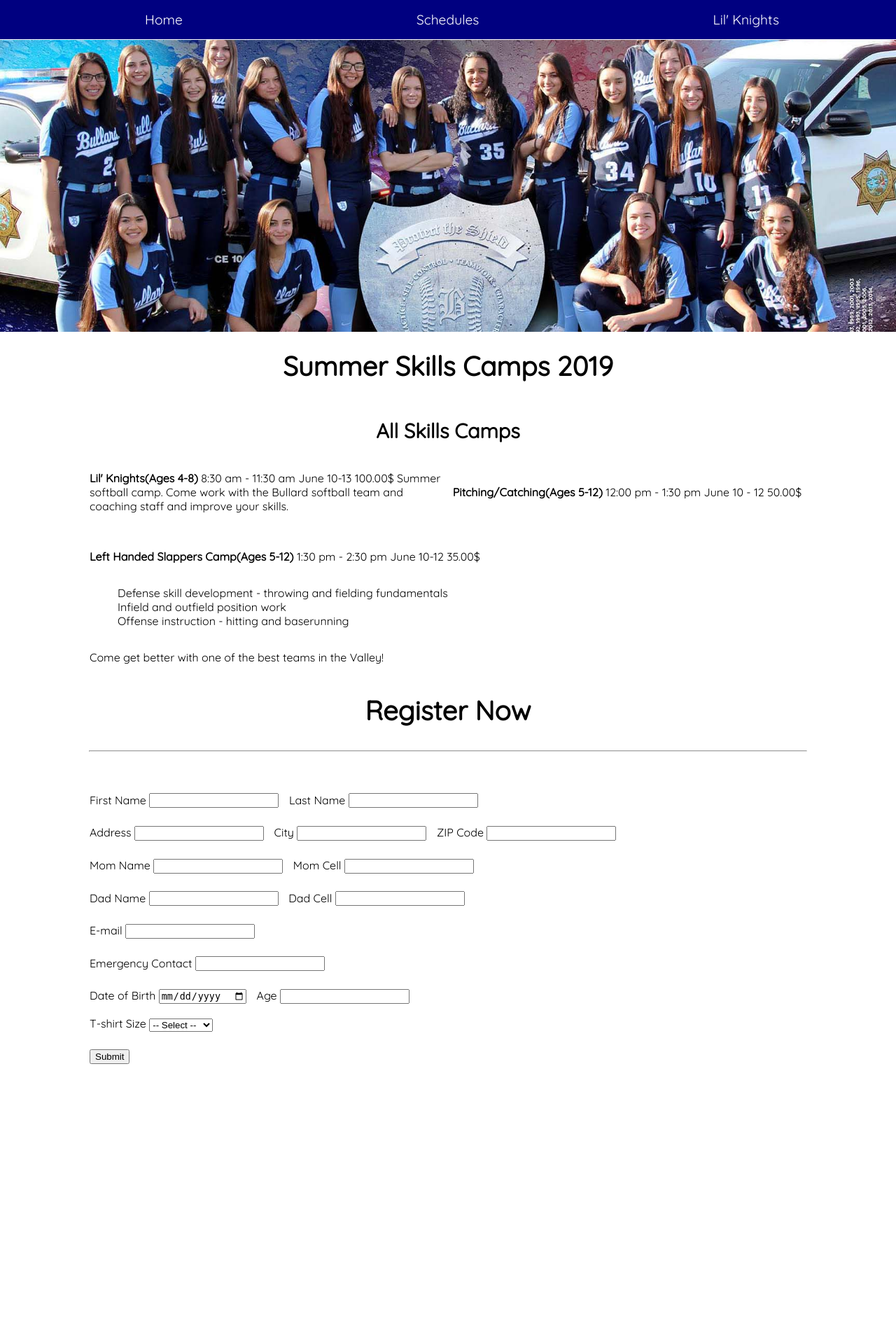
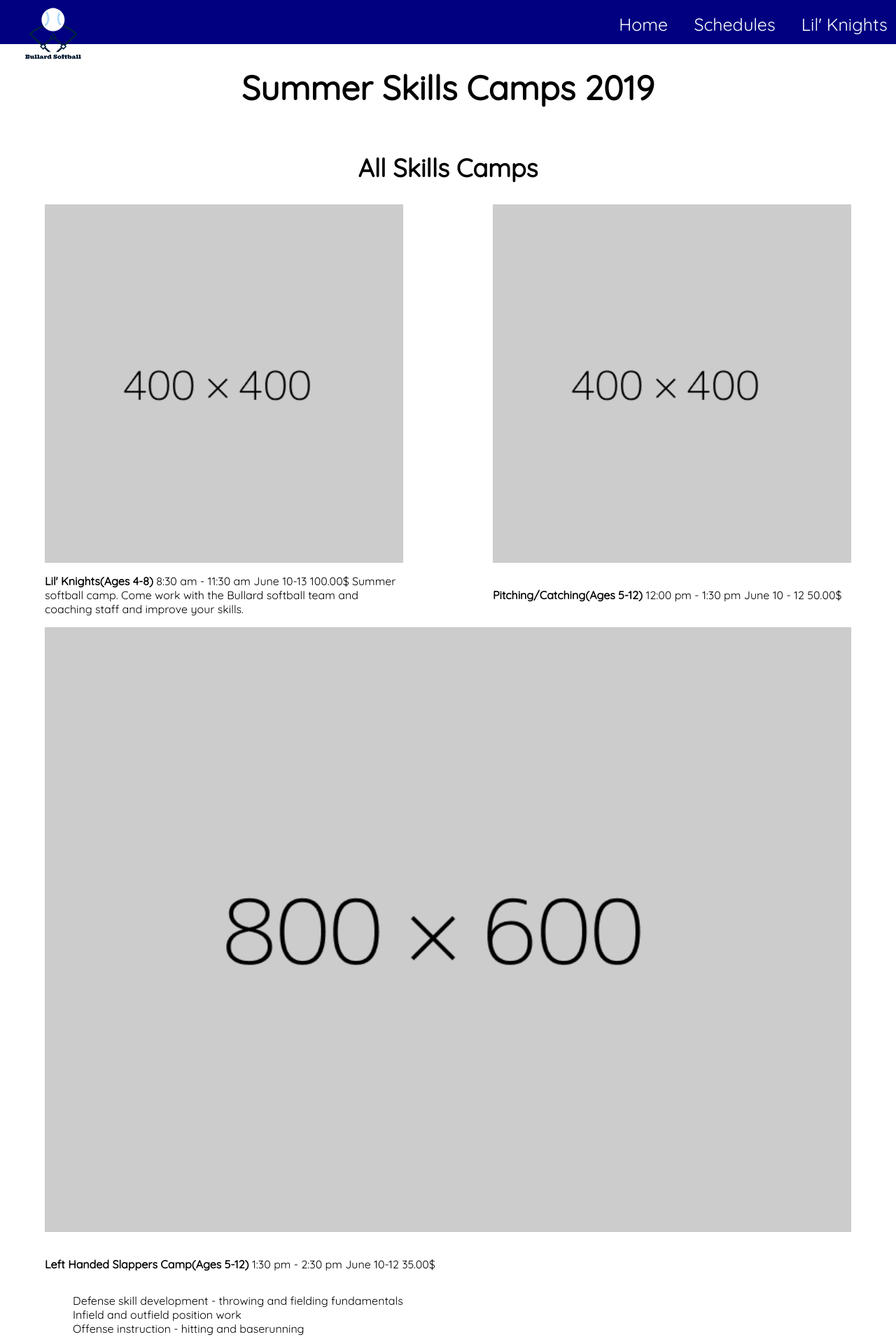
Before and after one commit to genm8/Client-Website, a PHP site: page /youthprogram.php in a window 1280 px wide. Shown: the top 1920 px of the page at 70% size. Before the commit the page ends 1520 px from the top, so only its background shows below. Run offline with PHP 8.4, Linux system fonts and the light colour scheme; some libraries are stand-ins or nearby versions.

Commit message:
finished pages, ready to commit to master

```diff
--- a/client-web.css
+++ b/client-web.css
@@ -8,54 +8,59 @@
     list-style: none;
     text-decoration: none;
 }
-nav {
-    width: 100%;
-}
+
+
 #h1 {
     text-align: center;
     font-family: 'Bungee', cursive;
-    font-size: 200%;
+    font-size: 150%;
 }
+
 .centeredtit {
     display: flex;
     flex-direction: column;
     justify-content: center;
     align-items: center;
-    font-size: 120%;
+    font-size: 150%;
 }
 
 hr {
     width: 80%;
 }
-.nav {
-    display: flex;
-    flex-direction: row;
-    justify-content: space-around;
+
+#logo {
+    position: absolute;
+    margin-left: 2%;
+}
+
+nav {
+    width: 100%;
 
 }
-.nav a {
+
+nav li {
+    float: right;
+    margin-bottom: 1%;
+    margin-right: 1%;
+}
+
+nav a {
     color: white;
     transition: .2s;
-    font-size: 120%;
-}
-.nav a:hover {
-    color: gray;
-}
-.info div {
-    width: 40%;
-    display: flex;
-    justify-content: space-around;
+    font-size: 130%;
 }
 
-.info {
-    display: flex;
-    flex-direction: row;
-    justify-content: center;
+nav li {
+    margin-left: 2%;
+}
+
+nav a:hover {
+    color: gray;
 }
 
 
 #bigbox {
-    width: 80%;
+    width: 90%;
     display: flex;
     flex-direction: column;
     justify-content: center;
@@ -63,7 +68,9 @@
     align-items: baseline;
     margin: auto;
 }
-
+#bigbox img {
+    width: 100%;
+}
 form {
     width: 80%;
     margin: auto;
@@ -83,10 +98,10 @@
     display: flex;
     justify-content: space-between;
     align-items: center;
-    font-size: 100%;
+    font-size: 120%;
     background-color: navy;
-    border-bottom: 1px solid white;
 }
+
 .margin-top {
     margin-top: 2%;
 }
@@ -195,19 +201,50 @@
     flex-direction: row;
 }
 
+.footercomp {
+    display: flex;
+    justify-content: space-around;
+    align-content: center;
+    background-color: #3C83B0;
+}
+
+.map a {
+    margin-right: 3%;
+}
+
+.info {
+    display: flex;
+    justify-content: space-around;
+}
+
+.info div {
+    display: flex;
+    flex-direction: column;
+    width: 40%;
+
+}
+#form {
+    display: flex;
+    justify-content: center;
+}
 @media only screen and (max-width: 1140px) {
-    .images {
+
+    #textwimg {
+        display: flex;
         flex-direction: column;
+
     }
 
-    .images img {
-        margin-top: 1%;
+    #aboutteam {
+        width: 90%;
+        margin: auto;
     }
 
-    #donate {
+    #imgs {
+        width: 90%;
         display: flex;
-        flex-direction: column;
-        margin-top: 1%;
+        justify-content: center;
+        margin: auto;
     }
 
     #donate > div {
--- a/youthprogram.php
+++ b/youthprogram.php
@@ -3,47 +3,45 @@
 
 <head>
     <meta charset="UTF-8">
-    <title>Youth Program</title>
+    <title>Lil' Knights</title>
     <link rel="stylesheet" href="client-web.css">
     <link href="https://fonts.googleapis.com/css?family=Quicksand" rel="stylesheet">
     <link href="https://fonts.googleapis.com/css?family=Alfa+Slab+One|Bungee" rel="stylesheet">
-
-
 </head>
-
 <body>
-    <div id="bigcontainer">
         <div class="header">
-           <nav>
-            <ul class="nav">
-                <li><a href="bhshome.php">Home</a></li>
-                <li><a href="schedule.php">Schedules</a></li>
-                <li><a href="youthprogram.php">Lil' Knights</a></li>
-            </ul>
+            <nav>
+                <a href="bhshome.php">
+                    <img id="logo" src="images/99990b86-769c-4471-89cb-de9285fe0647_200x200.png" alt=""></a>
+                <ul class="nav">
+                    <li><a href="youthprogram.php">Lil' Knights</a></li>
+                    <li><a href="schedule.php">Schedules</a></li>
+                    <li><a href="bhshome.php">Home</a></li>
+                </ul>
             </nav>
         </div>
-    </div>
+
     <div class="centeredtit">
         <h1>Summer Skills Camps 2019</h1>
         <h2>All Skills Camps</h2>
     </div>
     <div class="info">
         <div>
-
+           <img src="images/400x400.png" alt="">
             <p>
                 <strong>Lil' Knights(Ages 4-8)</strong> 8:30 am - 11:30 am June 10-13 100.00$
                 Summer softball camp. Come work with the Bullard softball team and coaching staff and improve your skills. <br>
             </p>
         </div>
         <div>
-
+            <img src="images/400x400.png" alt="">
             <p>
                 <br><strong>Pitching/Catching(Ages 5-12)</strong> 12:00 pm - 1:30 pm June 10 - 12 50.00$ <br>
             </p>
         </div>
     </div>
     <div id="bigbox">
-
+        <img src="images/800x600.png" alt="">
         <p>
             <br> <strong>Left Handed Slappers Camp(Ages 5-12)</strong> 1:30 pm - 2:30 pm June 10-12 35.00$
         </p>
@@ -60,29 +58,45 @@
         <h1>Register Now</h1>
     </div>
     <hr>
-    <form action="">
-        First Name <input type="text" required> Last Name <input type="text" required> <br>
-        Address <input type="text" required>
-        City <input type="text" required>
-        ZIP Code <input type="text" required><br>
-        Mom Name <input type="text" required>
-        Mom Cell <input type="text" required> <br>
-        Dad Name <input type="text">
-        Dad Cell <input type="text"> <br>
-        E-mail <input type="email"> <br>
-        Emergency Contact <input type="text" required> <br>
-        Date of Birth <input type="date" required>
-        Age <input type="number" min="0" required> <br>
-        T-shirt Size <select name="tshirt" id="tshirt" class="margin-top" required>
-            <option value="default" > -- Select --</option>
-            <option value="xs">Extra Small</option>
-            <option value="s">Small</option>
-            <option value="m">Medium</option>
-            <option value="l">Large</option>
-            <option value="xl">Extra Large</option>
-        </select> <br>
-        <input type="submit">
-    </form>
+    <div id="form">
+   <iframe src="https://docs.google.com/forms/d/e/1FAIpQLSe_zStnkKUDTO66JM0U4-7XrQEALGQJA6REFacu6x3GWZlRvQ/viewform?embedded=true" width="640" height="2594" frameborder="0" marginheight="0" marginwidth="0">Loading...</iframe>
+    </div>
+   <footer class="margin-top">
+        <div class="footercomp ">
+            <div class="map margin-top">
+                <h2>Bullard Softball Location and Contact </h2>
+
+               <p>Follow Bullard Softball on social media.</p>
+                <a href="https://twitter.com/BHSKnights_SB" target="_blank"><img src="images/twitter.png" alt=""> </a>
+
+                <a href="https://www.facebook.com/BYSLFresno/" target="_blank">
+                    <img src="images/facebook.png" alt="">
+                </a>
+            </div>
+
+
+            <div class="mapouter margin-top">
+                <div class="gmap_canvas"><iframe width="341" height="234" id="gmap_canvas" src="https://maps.google.com/maps?q=bullard%20high%20school%20&t=&z=11&ie=UTF8&iwloc=&output=embed" frameborder="0" scrolling="no" marginheight="0" marginwidth="0"></iframe><a href="https://www.pureblack.de"></a></div>
+                <style>
+                    .mapouter {
+                        position: relative;
+                        text-align: right;
+                        height: 234px;
+                        width: 341px;
+                        margin-bottom: 2%;
+                    }
+
+                    .gmap_canvas {
+                        overflow: hidden;
+                        background: none !important;
+                        height: 234px;
+                        width: 341px;
+                    }
+
+                </style>
+            </div>
+        </div>
+    </footer>
 </body>
 
 </html>
```
Also changed, not shown: other parts of client-web.css (+49 -26 lines), bhshome.php (+56 -15 lines), schedule.php (+45 -9 lines), images/2db0b9fb-8183-4b9f-a6d0-472261747a92_200x200.png (deleted), images/400x400.png (added), images/800x600.png (added), images/IMG-0149.JPG (deleted), images/balls-baseball-bat-baseball-glove-257970.jpg (deleted), images/facebook.png (added), images/fcd8e665-6a3b-4581-b058-af2672dcdf30_200x200.png (deleted), images/logo.PNG (deleted), images/protcet-the-shield.jpg (deleted), images/resize.jpg (deleted), images/resized-25.jpg (deleted), 1 more files.
